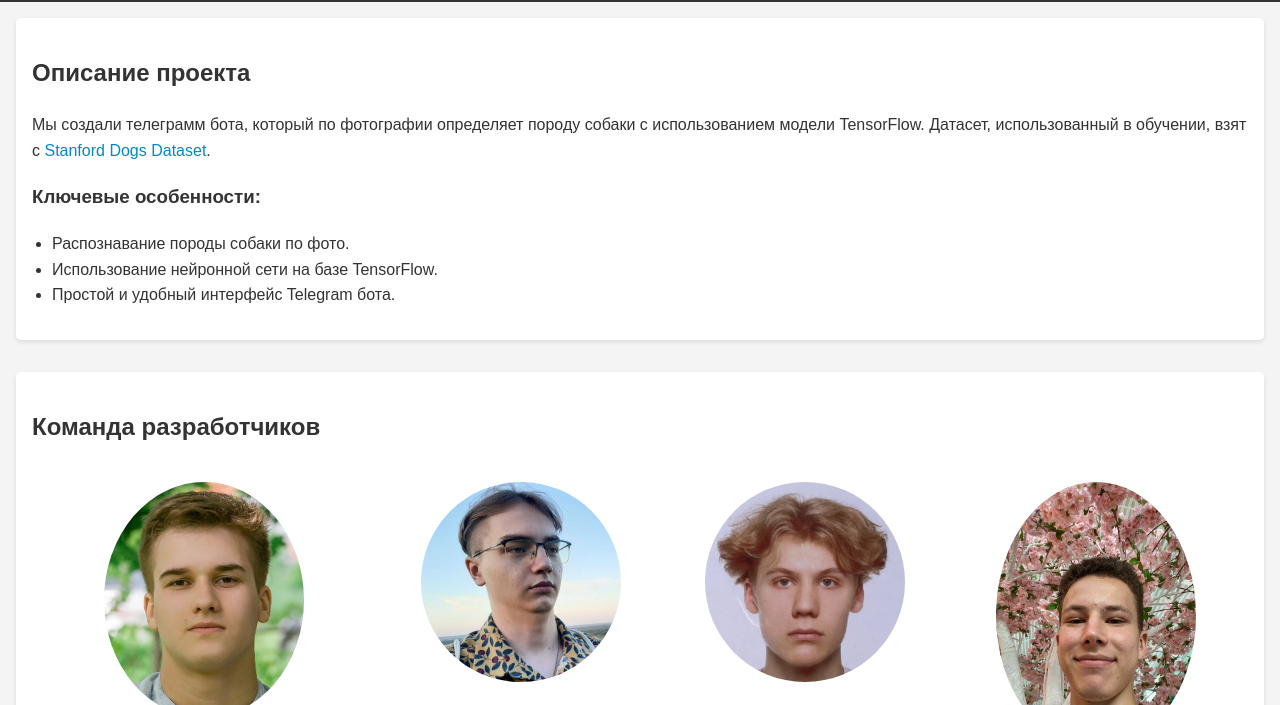
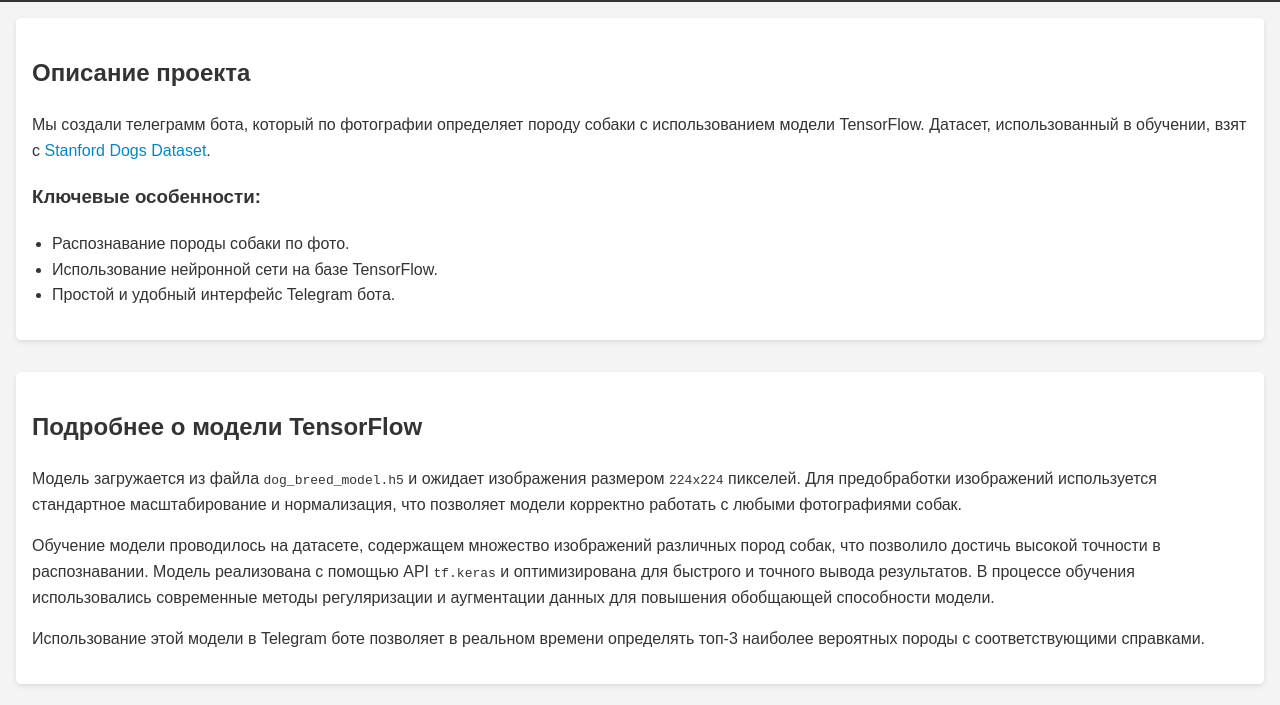
Before and after one commit to SkyPlusik/AI_project, a plain HTML site: page index.html in a window 1280 px wide. Shown: the part 81-786 px from the top of the page. Drawn offline with Linux system fonts and the light colour scheme.

Commit message:
Update index.html

```diff
--- a/index.html
+++ b/index.html
@@ -127,6 +127,13 @@
         <li>Использование нейронной сети на базе TensorFlow.</li>
         <li>Простой и удобный интерфейс Telegram бота.</li>
       </ul>
+    </section>
+
+    <section>
+      <h2>Подробнее о модели TensorFlow</h2>
+      <p>Модель загружается из файла <code>dog_breed_model.h5</code> и ожидает изображения размером <code>224x224</code> пикселей. Для предобработки изображений используется стандартное масштабирование и нормализация, что позволяет модели корректно работать с любыми фотографиями собак.</p>
+      <p>Обучение модели проводилось на датасете, содержащем множество изображений различных пород собак, что позволило достичь высокой точности в распознавании. Модель реализована с помощью API <code>tf.keras</code> и оптимизирована для быстрого и точного вывода результатов. В процессе обучения использовались современные методы регуляризации и аугментации данных для повышения обобщающей способности модели.</p>
+      <p>Использование этой модели в Telegram боте позволяет в реальном времени определять топ-3 наиболее вероятных породы с соответствующими справками.</p>
     </section>
 
     <section>
```
